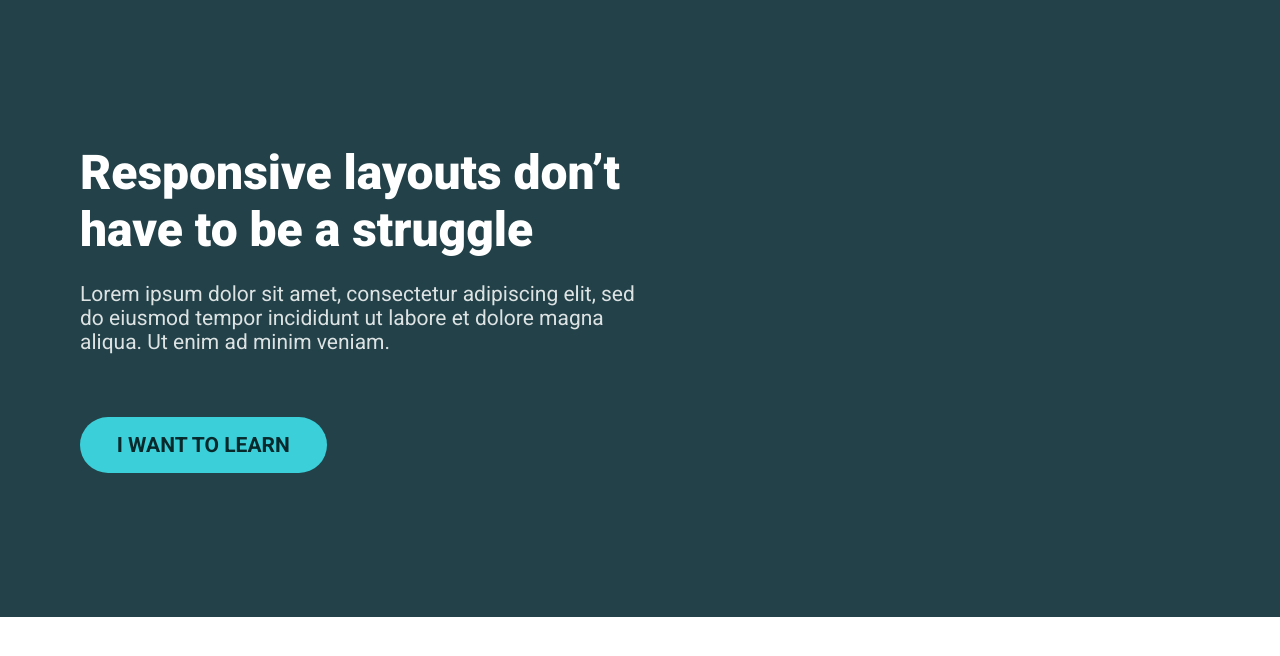
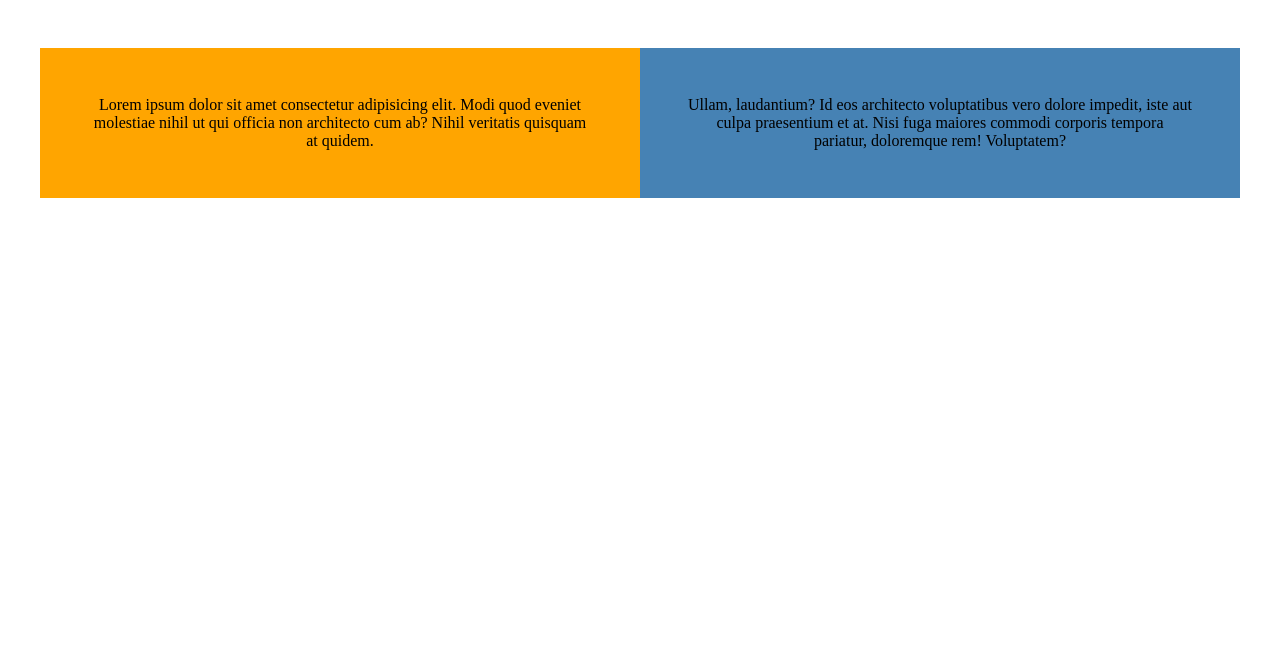
Before and after one commit to Haxikowy/21daysChallenge-RWD-byKP, a plain HTML site: page index.html in a window 1280 px wide. Drawn offline with Linux system fonts and the light colour scheme.

Commit message:
Ended day6 tested max-width and width

```diff
--- a/index.html
+++ b/index.html
@@ -10,15 +10,14 @@
    <body>
       <div class="container">
          <div class="col">
-            <h1 class="title">
-               Responsive layouts don’t have to be a struggle
-            </h1>
-            <p class="text">
-               Lorem ipsum dolor sit amet, consectetur adipiscing elit, sed do
-               eiusmod tempor incididunt ut labore et dolore magna aliqua. Ut
-               enim ad minim veniam.
-            </p>
-            <a href="#" class="btn">i want to learn</a>
+            Lorem ipsum dolor sit amet consectetur adipisicing elit. Modi quod
+            eveniet molestiae nihil ut qui officia non architecto cum ab? Nihil
+            veritatis quisquam at quidem.
+         </div>
+         <div class="col">
+            Ullam, laudantium? Id eos architecto voluptatibus vero dolore
+            impedit, iste aut culpa praesentium et at. Nisi fuga maiores commodi
+            corporis tempora pariatur, doloremque rem! Voluptatem?
          </div>
       </div>
    </body>
--- a/style.css
+++ b/style.css
@@ -1,59 +1,24 @@
-@import url('https://fonts.googleapis.com/css2?family=Roboto:wght@400;700;900&display=swap');
-
-* {
+*,
+*::before,
+*::after {
    margin: 0;
    padding: 0;
    box-sizing: border-box;
 }
 
-:root {
-   font-family: 'Roboto', sans-serif;
-   color: white;
+.container {
+   margin: 3em auto;
+   width: 1200px;
+   max-width: 100%;
+   background-color: steelblue;
+   display: flex;
+   text-align: center;
+}
+.col {
+   padding: 3em;
+   width: 50%;
 }
 
-.col {
-   width: 50%;
-   max-width: 710px;
+.col:nth-child(1) {
+   background-color: orange;
 }
-
-.container {
-   background-color: hsl(192, 36%, 21%);
-   padding: 9em 5em;
-}
-
-.title {
-   margin-bottom: 0.5em;
-   font-size: 3rem;
-   font-weight: 900;
-}
-
-.text {
-   margin-bottom: 3em;
-   color: hsl(190, 10%, 88%);
-   font-size: 1.3125rem;
-   font-weight: 400;
-}
-
-.btn {
-   display: inline-block;
-   padding: 0.75em 1.75em;
-   border-radius: 55px;
-   background-color: hsl(184, 68%, 54%);
-   color: hsl(185, 73%, 10%);
-   font-size: 1.3125rem;
-   font-weight: 700;
-   text-decoration: none;
-   text-transform: uppercase;
-}
-
-@media (max-width: 700px) {
-   :root {
-      font-size: 14px;
-   }
-   .container {
-      padding: 2em 2em 4em;
-   }
-   .col {
-      width: 100%;
-   }
-}
```
